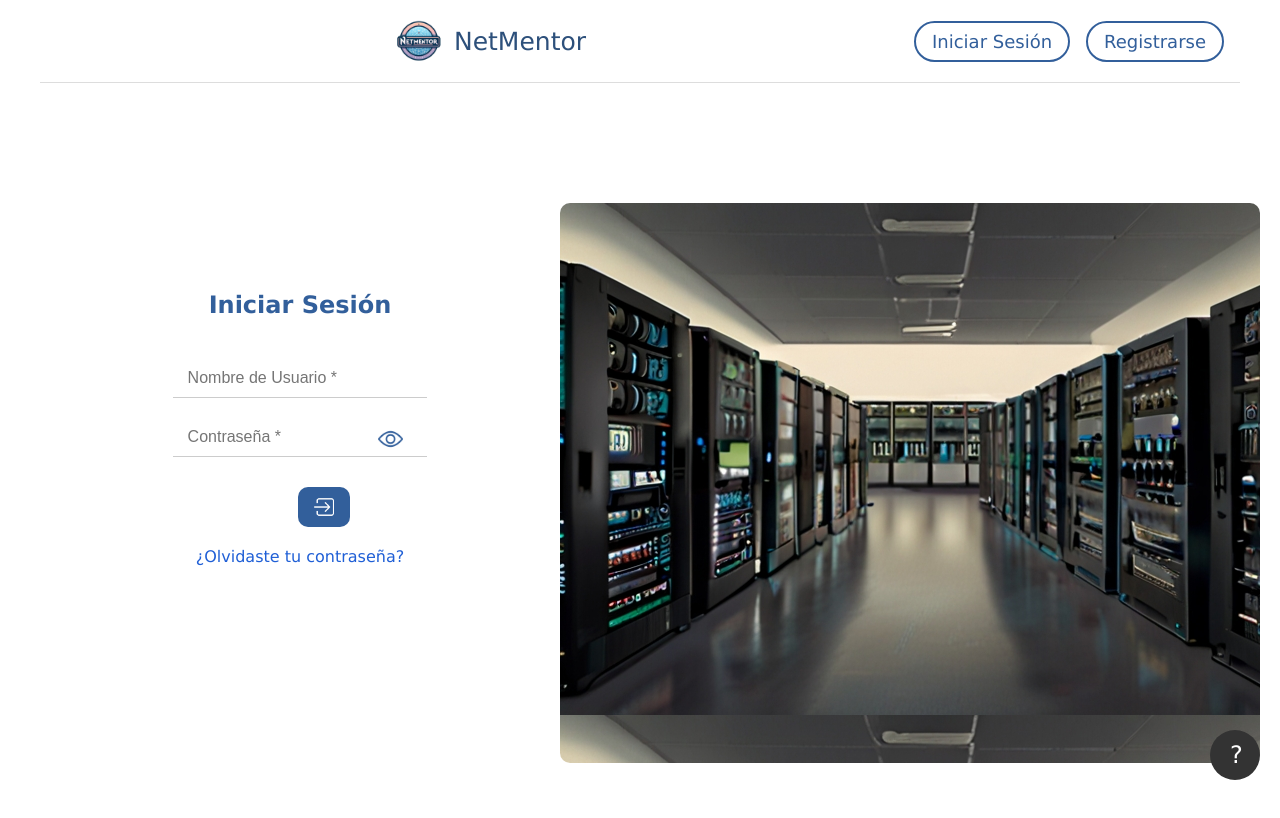
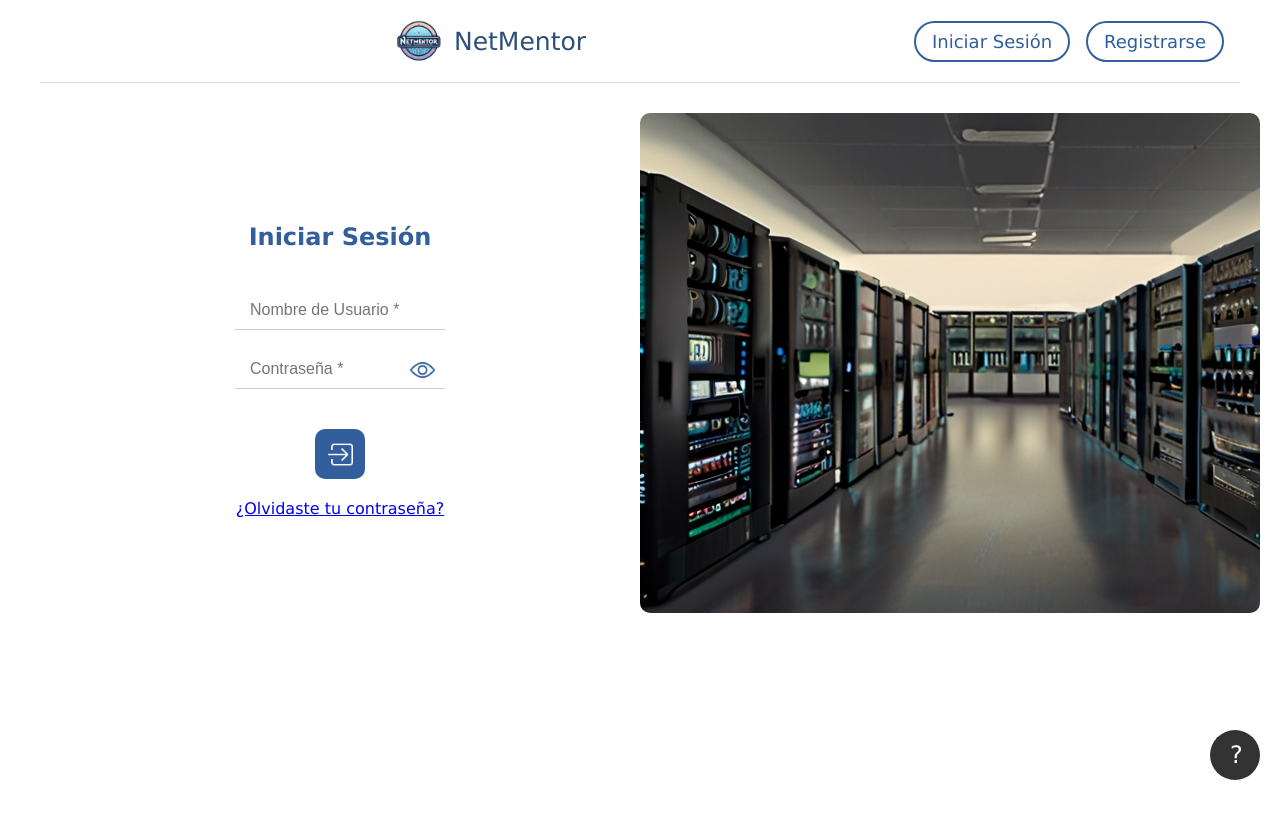
Before and after one commit to kevalty/NetMentor, a React (Create React App) app: page /login in a window 1280 px wide. Shown: the top 818 px of the page. Built offline with nearby package versions, Linux system fonts and the light colour scheme.

Commit message:
arreglando fallos y funcionalidades

```diff
--- a/src/components/Contenido.css
+++ b/src/components/Contenido.css
@@ -24,16 +24,16 @@
   --havelock-blue-900: #2d507b;
   --havelock-blue-950: #20324b;
 }
+
 body, h2, p, a, button, ul, li {
   font-family: 'Lucida Sans', 'Lucida Sans Regular', 'Lucida Grande', 'Lucida Sans Unicode', Geneva, Verdana, sans-serif;
 }
-
 
 .contenido-clase-content2 {
   display: flex;
   justify-content: center; /* Centra horizontalmente */
   align-items: center; /* Centra verticalmente */
-    height: 90vh; /* Ajusta la altura al 100% del viewport */
+  height: 90vh; /* Ajusta la altura al 90% del viewport */
 }
 
 .contenido-clase-box2 {
@@ -61,9 +61,29 @@ body, h2, p, a, button, ul, li {
   color: #325f9b;
 }
 
+.contenido-clase-subtitle2 {
+  font-size: 20px;
+  font-weight: bold;
+  margin-top: 20px;
+  margin-bottom: 10px;
+  color: #325f9b;
+}
+
 .contenido-clase-description2 {
   margin-bottom: 20px;
   font-size: 16px;
+}
+
+.contenido-clase-text2 {
+  margin-bottom: 20px;
+  font-size: 16px;
+}
+
+.contenido-clase-list2 {
+  text-align: left;
+  margin-bottom: 20px;
+  list-style-type: disc;
+  padding-left: 20px;
 }
 
 .contenido-clase-button2 {
@@ -81,6 +101,7 @@ body, h2, p, a, button, ul, li {
   background-color: var(--havelock-blue-600);
   transform: scale(1.05);
 }
+
 /* Media Queries for Responsiveness */
 @media (max-width: 768px) {
   .contenido-clase-content2 {
@@ -94,7 +115,10 @@ body, h2, p, a, button, ul, li {
   .contenido-clase-title2 {
       font-size: 18px;
   }
-    .contenido-clase-description2 {
+  .contenido-clase-subtitle2 {
+      font-size: 16px;
+  }
+  .contenido-clase-description2, .contenido-clase-text2 {
       font-size: 14px;
   }
   .contenido-clase-button2 {
--- a/src/components/ContenidoClasePage.js
+++ b/src/components/ContenidoClasePage.js
@@ -48,13 +48,15 @@ const ContenidoClasePage = () => {
       <div className='contenido-clase-content2'>
         <div className="contenido-clase-box2">
           <div className="contenido-clase-inner-content2">
-            <h1 className="contenido-clase-title2">Introducción a Redes de Computadoras 2</h1>
+            <h1 className="contenido-clase-title2">Bienvenido a Redes de Computadoras </h1>
             <p className="contenido-clase-description2">
-              Las redes de computadoras 2 son...
-              (aquí puedes agregar tu introducción)
+              Esta página ofrece una introducción a Redes de Computadores, sera tu guia para comprender de mejor manera esta materia, suerte!!!
             </p>
+
+
+
             <button className="contenido-clase-button2" onClick={() => navigate('/contents')}>
-              Ver contenido
+              Comenzar Curso
             </button>
           </div>
         </div>
--- a/src/components/ForgotPasswordPage.js
+++ b/src/components/ForgotPasswordPage.js
@@ -32,7 +32,10 @@ const ForgotPasswordPage = ({ resetPasswordUrl }) => {
       const checkUserResponse = await fetch(`${API_BASE_URL}users?filters[email][$eq]=${email}`);
       const userData = await checkUserResponse.json();
 
-      if (userData.data.length === 0) {
+      console.log('userData:', userData); // Registro de depuración
+
+      // Aquí corregimos el chequeo de userData
+      if (!userData || !userData.length) {
         setError('No se encontró ningún usuario con este correo electrónico.');
         setSuccessMessage('');
         return;
@@ -52,6 +55,7 @@ const ForgotPasswordPage = ({ resetPasswordUrl }) => {
         setError('');
       } else {
         const data = await response.json();
+        console.log('Error response data:', data); // Registro de depuración
         setError(data.message || 'Error al enviar el correo electrónico');
         setSuccessMessage('');
       }
--- a/src/components/LoginPage.css
+++ b/src/components/LoginPage.css
@@ -1,48 +1,51 @@
 .login-page-specific {
   display: flex;
-  align-items: center;
-  height: 100vh;
-  padding: 0 20px;
+  align-items: flex-start;
+  padding: 20px;
   font-family: 'Lucida Sans', 'Lucida Sans Regular', 'Lucida Grande', 'Lucida Sans Unicode', Geneva, Verdana, sans-serif;
 }
+
 body, h2, p, a, button, ul, li {
   font-family: 'Lucida Sans', 'Lucida Sans Regular', 'Lucida Grande', 'Lucida Sans Unicode', Geneva, Verdana, sans-serif;
 }
+
 .login-page-specific .section1,
-.login-page-specific .section2 {
+.login-page-specific .section2- {
   flex: 1;
 }
 
 .login-page-specific .section1 {
   padding-left: 20px;
   min-height: 100%;
-  margin-top: -100px;
+  margin-top: 20px;
   border-radius: 10px;
   margin-bottom: 10px;
   display: flex;
   justify-content: center;
-  align-items: center; /* Centra la imagen verticalmente */
+  align-items: center;
   text-align: center;
 }
 
 .login-page-specific .section2- {
   padding-left: 20px;
   background-image: url('../assets/background_login.jpg');
-  min-height: 70%;
+  min-height: 50%;
   margin-top: 10px;
   border-radius: 10px;
   margin-bottom: 10px;
   display: flex;
   justify-content: center;
-  align-items: center; /* Centra la imagen verticalmente */
+  align-items: center;
   text-align: center;
   width: 700px;
+  height: 500px;
 }
 
 .login-page-specific .login-form1 {
-  width: 70%; /* O ajusta el porcentaje que desees */
-  margin: auto; /* Centra horizontalmente */
-  padding: 0; /* Elimina el padding */
+  width: 70%;
+  margin: auto;
+  padding: 0;
+  margin-top: 100px;
 }
 
 .login-page-specific .login-form1 h2 {
@@ -51,94 +54,52 @@ body, h2, p, a, button, ul, li {
   color: #325f9b;
 }
 
-.login-page-specific .login-form1 input {
-  margin-bottom: 20px; /* Espacio entre los inputs */
-  padding: 10px 0; /* Ajusta el padding superior e inferior */
-  padding-left: 15px; /* Espacio a la izquierda para separar el texto del borde */
-  border: none; /* Elimina los bordes */
-  border-bottom: 1px solid #ccc; /* Añade una línea inferior */
-  outline: none; /* Elimina el contorno */
-  width: 70%; /* Ancho del input */
-  font-size: 16px; /* Tamaño de la fuente */
-  box-sizing: border-box; /* Asegura que el padding no afecte el ancho total */
+.login-page-specific .login-form1 .input-container {
+  display: flex;
+  flex-direction: column;
+  gap: 10px;
 }
 
-/* Opcional: Remueve el margen inferior del último input */
+.login-page-specific .login-form1 input {
+  margin-bottom: 20px;
+  padding: 10px 0;
+  padding-left: 15px;
+  border: none;
+  border-bottom: 1px solid #ccc;
+  outline: none;
+  width: 50%;
+  font-size: 16px;
+  box-sizing: border-box;
+  padding-right: 40px; /* Espacio para el botón del ojo */
+}
+
 .login-page-specific .login-form1 input:last-child {
   margin-bottom: 0;
 }
 
-/* Cambia el color de la línea inferior al enfocar */
 .login-page-specific .login-form1 input:focus {
   border-bottom: 1px solid #516CEA;
 }
 
-.login-page-specific .login-form1 button {
-  padding: 10px 16px; /* Ajusta el padding del botón */
-  margin-top: 10px; /* Añade espacio entre los inputs y el botón */
-  background-color: #325f9b;
-  color: white;
-  border: none;
-  cursor: pointer;
-  border-radius: 10px;
-  display: flex;
-  justify-content: center;
-  align-items: center;
-}
-
-.login-page-specific .login-form1 button:hover {
-  background-color: #0056b3;
-}
-
-.login-page-specific .login-form1 a {
-  color: #1f5fd6;
-  text-decoration: none;
-}
-
-.login-page-specific .login-form1 a:hover {
-  background-color: #dbedfe; /* Fondo color celeste */
-  border-radius: 5px; /* Borde redondeado */
-  padding: 5px 10px; /* Añade padding para el cuadro */
-  text-decoration: none;
-  color: #1f5fd6; /* Cambia el color del texto a blanco */
-}
-
-.login-page-specific .img1 {
-  width: 200px;
-  height: 200px;
-}
-
-.login-page-specific .imagendiv {
-  margin-top: 140px;
-}
-
-.login-page-specific .text1- {
-  color: #fff;
-  margin-top: -100px;
+.login-page-specific .password-input-container {
+  position: relative;
+  margin-bottom: 20px;
 }
 
 .login-page-specific .password-toggle-button {
-  background-color: transparent; /* Cambiamos el color de fondo a transparente */
-  border: none; /* Eliminamos el borde */
-  padding: 0; /* Ajustamos el padding a 0 para evitar espacio adicional */
+  position: absolute;
+  top: 37%;
+  right: 115px;
+  transform: translateY(-50%);
+  background-color: transparent;
+  border: none;
+  padding: 0;
   cursor: pointer;
 }
 
 .login-page-specific .password-toggle-button img {
-  width: 25px; /* ajusta el tamaño según sea necesario */
+  width: 25px;
   height: 25px;
-  /* Agrega cualquier otro estilo necesario */
-}
-
-.login-page-specific .password-input-container {
-  position: relative; /* Establecemos la posición del contenedor */
-}
-
-.login-page-specific .password-toggle-button {
-  position: absolute; /* Establecemos la posición del botón */
-  top: 20%; /* Lo colocamos en el centro verticalmente */
-  right: 63px; /* Lo colocamos en el borde derecho del contenedor */
-  transform: translateY(-50%); /* Ajustamos para centrarlo verticalmente */
 }
 
 .login-page-specific .olvi {
@@ -146,47 +107,57 @@ body, h2, p, a, button, ul, li {
 }
 
 .login-page-specific .login-button {
-  padding: 10px 16px; /* Ajusta el padding del botón */
-  margin-top: 10px; /* Añade espacio entre los inputs y el botón */
-  background-color: transparent;
+  padding: 5px 10px;
+  margin-top: 60px;
+  background-color: #325f9b;
   color: white;
   border: none;
   cursor: pointer;
   border-radius: 10px;
-  width: auto;
+  width: 50px;
+  height: 50px;
   display: flex;
   justify-content: center;
   align-items: center;
-  margin-left: 180px;
+  margin: auto;
+  margin-top: 20px;
+}
+
+.login-page-specific .login-button:hover {
+  background-color: #0056b3;
 }
 
 .login-page-specific .login-button img {
-  width: 20px; /* ajusta el tamaño según sea necesario */
-  height: 20px;
+  width: 25px;
+  height: 25px;
+  display: block;
+  margin: auto;
 }
 
 .login-page-specific .login-text {
-  display: none; /* Ocultamos el texto inicialmente */
+  display: none;
 }
 
 .login-page-specific .login-button:hover .login-text {
-  display: flex; /* Mostramos el texto cuando el cursor está sobre el botón */
+  display: flex;
 }
+
 /* Media Queries for Responsiveness */
 @media (max-width: 768px) {
   .login-page-specific {
     flex-direction: column;
+    align-items: center;
   }
   .login-page-specific .section1,
   .login-page-specific .section2- {
     width: 100%;
     margin: 10px 0;
   }
+  .login-page-specific .section2- {
+    height: auto;
+    background-size: cover;
+  }
   .login-page-specific .login-form1 {
     width: 90%;
   }
-  .login-page-specific .login-form1 button {
-    font-size: 14px;
-    padding: 8px 16px;
-  }
 }
--- a/src/components/LoginPage.js
+++ b/src/components/LoginPage.js
@@ -118,7 +118,6 @@ const LoginPage = () => {
                   type="button"
                   onClick={() => setShowPassword(!showPassword)}
                   className="password-toggle-button"
-                  style={{ backgroundColor: 'transparent', border: 'none' }} // Aplicamos estilo en línea
                 >
                   <img src={showPassword ? invisibleIcon : ojoIcon} alt="toggle password visibility" />
                 </button>
```
Also changed, not shown: src/components/ContenidosPage.js (+17 -5 lines), src/components/TestContent.js (+88 -137 lines). Lines whose indentation alone changed are shown as unchanged.
